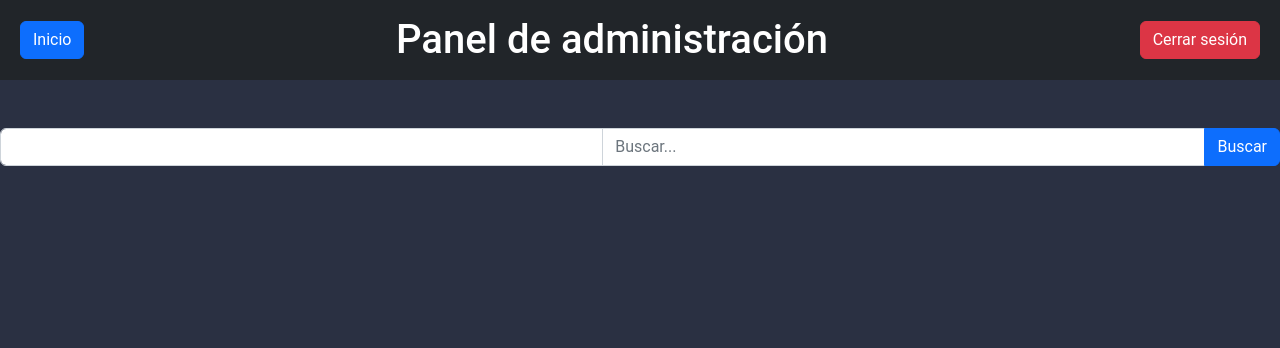
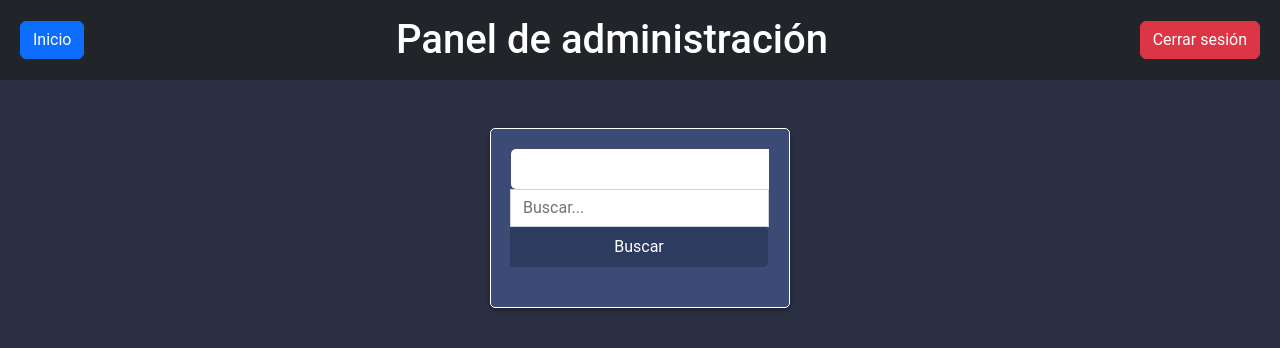
Before and after one commit to AlejandroAsor/prueba-tecnica-idecide, an Angular app: page /buscar in a window 1280 px wide. Shown: the top 348 px of the page. Built offline with nearby package versions, Linux system fonts and the light colour scheme; sample sign-in values are in the browser's storage.

Commit message:
Add Buscar UI

```diff
--- a/src/app/buscar/buscar.component.css
+++ b/src/app/buscar/buscar.component.css
@@ -0,0 +1,57 @@
+.container {
+  margin-top: 50px;
+}
+
+.search-container {
+  background-color: #3c4b75;
+  border-radius: 5px;
+  padding: 20px;
+  box-shadow: 0 2px 4px rgba(0, 0, 0, 0.4);
+  margin: 0 auto;
+  border: 1px solid #fff;
+  color: #fff;
+  width: 300px;  /* Ajusta este valor para cambiar el ancho del contenedor de búsqueda */
+}
+
+.input-group {
+  margin-bottom: 20px;
+}
+
+.input-group select,
+.input-group input[type="text"] {
+  width: 100%;
+  padding: 8px;
+  box-sizing: border-box;
+  border: none;
+  border-radius: 5px;
+}
+
+.input-group button {
+  background-color: #2d3b60;
+  color: #fff;
+  padding: 8px 12px;
+  border: none;
+  border-radius: 5px;
+  cursor: pointer;
+  width: 100%;
+}
+
+.input-group button:hover {
+  background-color: #3c4b75;
+}
+
+.results-container {
+  background-color: #3c4b75;
+  border-radius: 5px;
+  padding: 20px;
+  box-shadow: 0 2px 4px rgba(0, 0, 0, 0.4);
+  margin: 20px auto;
+  border: 1px solid #fff;
+  color: #fff;
+}
+
+.table th,
+.table td {
+  color: #fff;
+  padding: 4px 8px; /* Ajusta el padding para cambiar el tamaño de las celdas de la tabla */
+}
--- a/src/app/buscar/buscar.component.html
+++ b/src/app/buscar/buscar.component.html
@@ -1,24 +1,55 @@
-<!-- buscar.component.html -->
-
 <div class="search-container">
   <div class="input-group">
-    <select [(ngModel)]="searchCollection" class="form-control">
+    <select [(ngModel)]="searchCollection" (ngModelChange)="onSearchCollectionChange($event)" class="form-control">
       <option value="usuarios">Usuarios</option>
       <option value="productos">Productos</option>
       <option value="categorias">Categorías</option>
     </select>
 
+
+
     <input [(ngModel)]="searchTerm" class="form-control" placeholder="Buscar...">
 
     <button (click)="search()" class="btn btn-primary">Buscar</button>
   </div>
+</div>
 
-  <div class="search-results">
-    <div *ngFor="let result of searchResults">
-      <!-- Aquí debes personalizar cómo se muestran los resultados de la búsqueda, dependiendo de cómo sean los objetos resultantes. -->
-      <div class="result">
-        {{ result | json }}
-      </div>
-    </div>
-  </div>
+<div class="results-container" *ngIf="searchResults.length > 0">
+  <table class="table">
+    <thead>
+    <tr>
+      <th *ngFor="let column of getTableColumns()">{{ column }}</th>
+    </tr>
+    </thead>
+    <tbody>
+    <ng-container *ngIf="searchCollection === 'usuarios'">
+      <tr *ngFor="let item of searchResults">
+        <td>{{ item.rol }}</td>
+        <td>{{ item.estado }}</td>
+        <td>{{ item.google }}</td>
+        <td>{{ item.nombre }}</td>
+        <td>{{ item.correo }}</td>
+        <td>{{ item.uid }}</td>
+      </tr>
+    </ng-container>
+
+    <ng-container *ngIf="searchCollection === 'productos'">
+      <tr *ngFor="let item of searchResults">
+        <td>{{ item.precio }}</td>
+        <td>{{ item.nombre }}</td>
+        <td>{{ item.categoria?.nombre }}</td> <!-- Mostrar el nombre de la categoría -->
+        <td>{{ item.usuario }}</td> <!-- Mostrar el ID del usuario -->
+      </tr>
+    </ng-container>
+    <ng-container *ngIf="searchCollection === 'categorias'">
+      <tr *ngFor="let item of searchResults">
+        <td>{{ item._id }}</td> <!-- Agregamos el campo _id -->
+        <td>{{ item.nombre }}</td>
+        <td>{{ item.usuario }}</td> <!-- Agregamos el campo usuario como ID Usuario -->
+      </tr>
+    </ng-container>
+
+    </tbody>
+  </table>
+
 </div>
--- a/src/app/buscar/buscar.component.ts
+++ b/src/app/buscar/buscar.component.ts
@@ -21,6 +21,8 @@ export class BuscarComponent implements OnInit {
   }
 
   search(): void {
+    this.searchResults = []; // Reiniciar los resultados antes de realizar una nueva búsqueda
+
     this.apiService.search(this.searchTerm, this.searchCollection, this.token).subscribe(
       data => {
         console.log(data);  // Imprimir la respuesta de la API
@@ -32,8 +34,25 @@ export class BuscarComponent implements OnInit {
     );
   }
 
+  getTableColumns(): string[] {
+    if (this.searchCollection === 'usuarios') {
+      return ['Rol', 'Estado', 'Google', 'Nombre', 'Correo', 'UID'];
+    } else if (this.searchCollection === 'productos') {
+      return ['Precio', 'Nombre', 'Categoría', 'Usuario'];
+    } else if (this.searchCollection === 'categorias') {
+      return ['ID', 'Nombre', 'ID Usuario'];
+    }
+    return [];
+  }
+  onSearchCollectionChange(value: string): void {
+    this.searchCollection = value;
+    this.searchResults = []; // Reiniciar los resultados al cambiar la selección
+  }
+
 
 
   ngOnInit(): void {
+    this.searchCollection = ''; // No establecer ningún valor inicialmente
   }
+
 }
```
